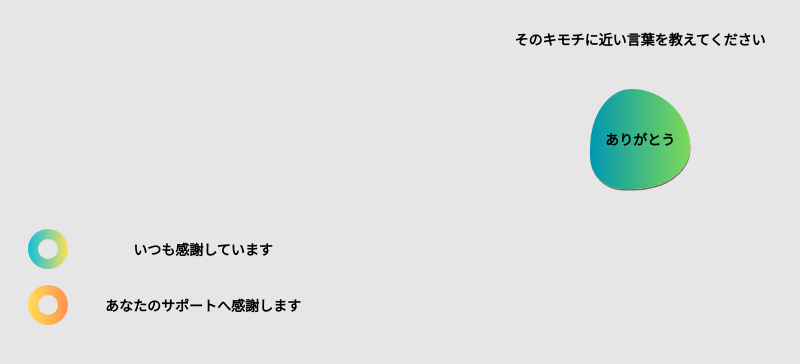
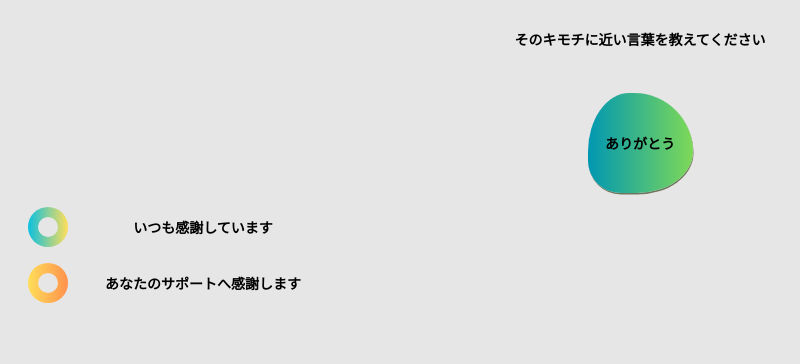
Before and after one commit to masahirok5/flower-app, a Flask app: page /select_words/one/thanks in a window 1280 px wide. Shown: the top 364 px of the page, without its empty margins (0-800 px from the left). Run offline with Flask 3, Linux system fonts and the light colour scheme; some web fonts are replaced.

Commit message:
表示修正

```diff
--- a/static/css/style.css
+++ b/static/css/style.css
@@ -231,48 +231,56 @@ body {
     text-align: center;
 }
 
+.words-feeling-container {
+    display: flex;
+    justify-content: center;
+}
 
 .words-feeling-love {
+    text-align: center;
     text-decoration: none;
     color: black;
     width: 60px;
+    height: 20px;
     background-image: linear-gradient(90deg, #fff7ad, #ffa9f9);
     padding: 20px 35px;
     border-radius: 70px 90px 90px 70px / 30px 50px 30px 40px;
-    margin: 40px auto;
     box-shadow: 0.5px 1.5px #707560;
 }
 
 .words-feeling-thanks {
+    text-align: center;
     text-decoration: none;
     color: black;
-    width: 70px;
+    width: 75px;
+    height: 20px;
     background-image: linear-gradient(90deg, #0097b2, #7ed957);
     padding: 40px 15px;
     border-radius: 140px 200px 190px 110px / 200px 200px 140px 110px;
-    margin: 40px auto;
     box-shadow: 0.5px 1.5px #707560;
 }
 
 .words-feeling-celebration {
+    text-align: center;
     text-decoration: none;
     color: black;
+    height: 20px;
     width: 75px;
     background-image: linear-gradient(90deg, #ffde59, #ff914d);
-    padding: 40px 1px;
+    padding: 40px 10px;
     border-radius: 100px 60px 100px 60px / 90px 90px 90px 90px;
-    margin: 40px auto;
     box-shadow: 0.5px 1.5px #707560;
 }
 
 .words-feeling-business {
+    text-align: center;
     text-decoration: none;
     color: black;
+    height: 20px;
     width: 75px;
     background-image: linear-gradient(90deg, #cdffd8, #94b9ff);
     padding: 20px 25px;
     border-radius: 70px 90px 90px 70px / 30px 50px 30px 40px;
-    margin: 40px auto;
     box-shadow: 0.5px 1.5px #707560;
     text-align: center;
 }
--- a/templates/confirmation.html
+++ b/templates/confirmation.html
@@ -35,6 +35,7 @@
     {% endif %}
 </div>
 
+<div class="words-feeling-container">
     {% if preference.feeling == "love" %}
         <p class="words-feeling-love">好きです</p>
     {% elif preference.feeling == "thanks" %}
@@ -44,6 +45,7 @@
     {% else %}
         <p class="words-feeling-business">成功を願う</p>
     {% endif %}
+</div>
 
 <div class="words-container">
     <div class="double-circle" id="circle{{preference.words}}">
--- a/templates/select_words.html
+++ b/templates/select_words.html
@@ -4,6 +4,7 @@
 <p class="words-p">
     そのキモチに近い言葉を教えてください
 </p>
+<div class="words-feeling-container">
     {% if preference.feeling == "love" %}
         <p class="words-feeling-love">好きです</p>
     {% elif preference.feeling == "thanks" %}
@@ -13,6 +14,7 @@
     {% else %}
         <p class="words-feeling-business">成功を願う</p>
     {% endif %}
+</div>
 
 {% for i in range(length) %}
 <div class="words-container">
```
Lines whose indentation alone changed are shown as unchanged.
